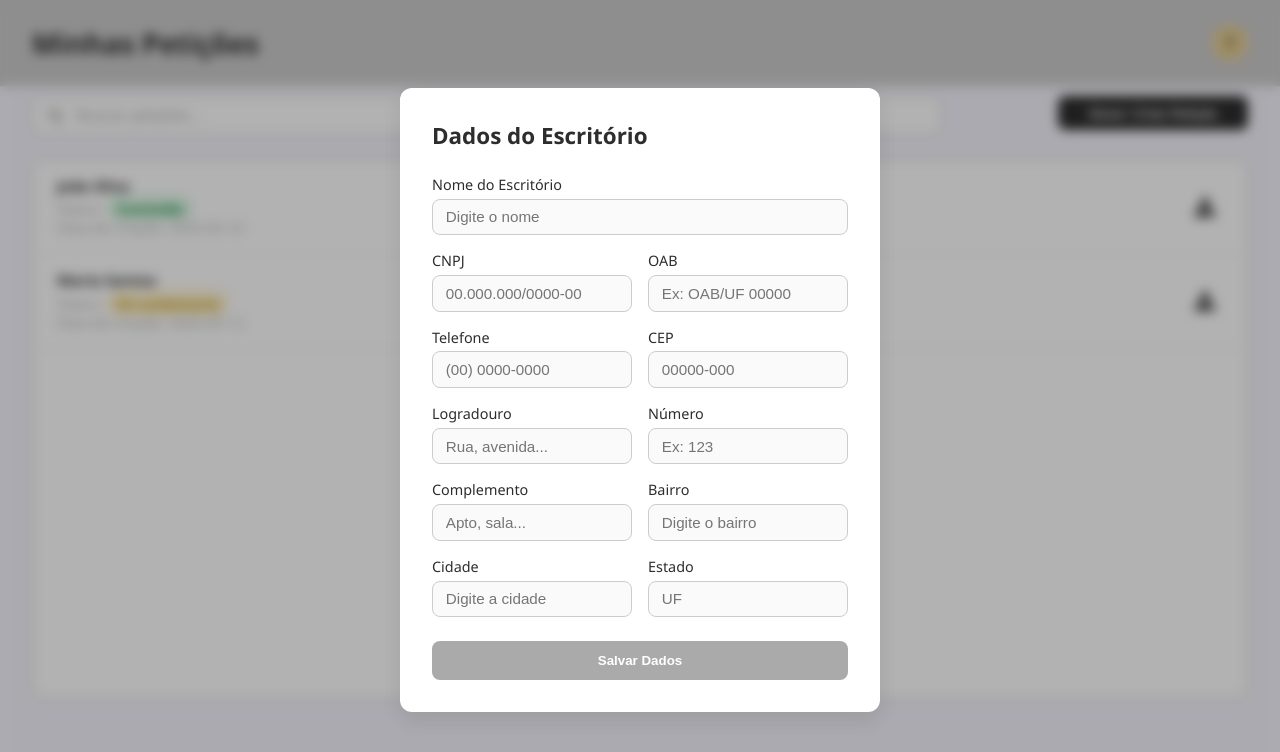
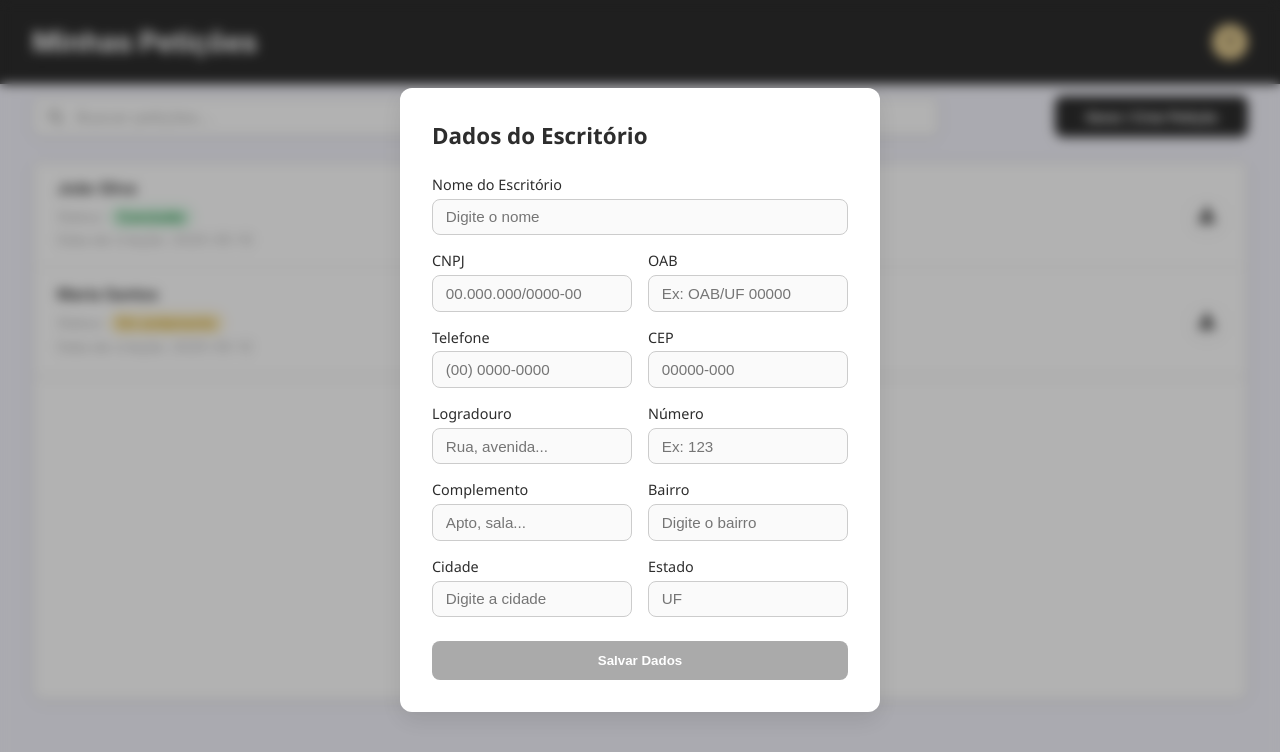
Before and after one commit to melissaoalves/LexIA, a React (Create React App) app in the folder frontend/: page /peticoes in a window 1280 px wide. Shown: the top 752 px of the page. Built offline with nearby package versions, Linux system fonts and the light colour scheme.

Commit message:
feat: updating petitions screen

```diff
--- a/frontend/src/pages/PeticoesStyles.js
+++ b/frontend/src/pages/PeticoesStyles.js
@@ -3,8 +3,9 @@ import { FaSearch } from "react-icons/fa";
 
 const colors = {
   background: "#f4f4fc",
-  textPrimary: "#2d2d2d",
+  textPrimary: "#ffffff",
   textSecondary: "#b0b0b0",
+  textTerciary: "#2d2d2d",
   border: "#cccccc",
   accent: "#2d2d2d",
   accentHover: "#e6ce92",
@@ -14,13 +15,17 @@ const colors = {
   marginTop: "#ffdfa1"
 };
 
+const defaultFont = `"Inter", "Segoe UI", Tahoma, Geneva, Verdana, sans-serif`;
+const shadow = `0 2px 8px rgba(0, 0, 0, 0.06)`;
+
 export const Container = styled.div`
   background: ${colors.background};
   min-height: 100vh;
   padding: 6rem 1rem 2rem 1rem;
-  font-family: "Segoe UI", Tahoma, Geneva, Verdana, sans-serif;
-  color: ${colors.textPrimary};
+  font-family: ${defaultFont};
+  color: ${colors.textTerciary};
   box-sizing: border-box;
+  box-shadow: ${shadow};
 `;
 
 export const Header = styled.div`
@@ -28,12 +33,13 @@ export const Header = styled.div`
   top: 0;
   left: 0;
   width: 100vw;
-  background-color: ${colors.border};
+  background-color: ${colors.accent};
   display: flex;
   justify-content: center;
   padding: 1.5rem 2rem;
   z-index: 1000;
-  box-sizing: border-box;
+  font-family: ${defaultFont};
+  box-shadow: ${shadow};
 `;
 
 export const HeaderContentWrapper = styled.div`
@@ -43,11 +49,15 @@ export const HeaderContentWrapper = styled.div`
   display: flex;
   justify-content: space-between;
   align-items: center;
+  font-family: ${defaultFont};
 `;
 
 export const Title = styled.h1`
   font-weight: 700;
   font-size: 1.75rem;
+  color: ${colors.textPrimary};
+  font-family: ${defaultFont};
+  box-shadow: ${shadow};
 
   @media (max-width: 600px) {
     font-size: 1.4rem;
@@ -58,12 +68,13 @@ export const CreateButton = styled.button`
   padding: 0.6rem 1.9rem;
   background-color: ${colors.accent};
   color: ${colors.tagText};
-  font-weight: 900;
+  font-weight: 700;
   border: none;
   border-radius: 8px;
   cursor: pointer;
   transition: background-color 0.3s ease;
-  height: 100%;
+  font-family: ${defaultFont};
+  box-shadow: ${shadow};
 
   &:hover {
     background-color: ${colors.accentHover};
@@ -84,11 +95,21 @@ export const PeticoesContainer = styled.div`
   overflow-y: auto;
   display: flex;
   flex-direction: column;
+  font-family: ${defaultFont};
+  box-shadow: ${shadow};
 
   @media (max-width: 600px) {
     height: auto;
   }
 `;
+
+export const PeticaoInfo = styled.div`
+  display: flex;
+  flex-direction: column;
+  gap: 0.4rem;
+  font-family: ${defaultFont};
+`;
+
 
 export const PeticaoCard = styled.div`
   display: flex;
@@ -97,7 +118,9 @@ export const PeticaoCard = styled.div`
   padding: 1rem 1.5rem;
   border-bottom: 1px solid rgba(0, 0, 0, 0.05);
   background-color: ${colors.lightGray};
-  width: 100%;
+  transition: background-color 0.2s ease;
+  font-family: ${defaultFont};
+  box-shadow: ${shadow};
 
   &:hover {
     background-color: rgba(224, 224, 224, 0.57);
@@ -110,26 +133,21 @@ export const PeticaoCard = styled.div`
   }
 `;
 
-export const PeticaoInfo = styled.div`
-  display: flex;
-  flex-direction: column;
-  gap: 0.2rem;
-`;
-
 export const ClienteNome = styled.span`
-  font-weight: bold;
-  font-size: 0.95rem;
+  font-weight: 600;
+  font-size: 1rem;
+  font-family: ${defaultFont};
 `;
 
 export const ClienteDetalhes = styled.span`
   font-size: 0.9rem;
   color: ${colors.textSecondary};
+  font-family: ${defaultFont};
+  line-height: 1.6; /* aumenta o espaçamento entre linhas */
 `;
 
 export const DownloadButton = styled.a`
   margin-left: auto;
-  padding-left: 2rem;
-  background: none;
   padding: 0.5rem;
   border-radius: 6px;
   text-decoration: none;
@@ -138,19 +156,11 @@ export const DownloadButton = styled.a`
   justify-content: center;
   color: ${colors.accent};
   transition: background-color 0.3s ease;
+  font-family: ${defaultFont};
+  box-shadow: ${shadow};
 
   &:hover {
     color: ${colors.accentHover};
-  }
-
-  svg {
-    width: 20px;
-    height: 20px;
-  }
-
-  @media (max-width: 600px) {
-    align-self: flex-end;
-    margin-left: 0;
   }
 `;
 
@@ -161,6 +171,7 @@ export const ModalBackdrop = styled.div`
   display: flex;
   justify-content: center;
   align-items: center;
+  font-family: ${defaultFont};
 `;
 
 export const ModalContent = styled.div`
@@ -171,9 +182,10 @@ export const ModalContent = styled.div`
   max-width: 90vw;
   max-height: 80vh;
   overflow-y: auto;
-  position: relative; /* Necessário para o botão de fechar */
+  position: relative;
+  font-family: ${defaultFont};
+  box-shadow: ${shadow};
 `;
-
 
 export const DragDropArea = styled.div`
   border: 2px dashed ${colors.border};
@@ -184,6 +196,8 @@ export const DragDropArea = styled.div`
   background-color: ${colors.lightGray};
   cursor: pointer;
   margin-bottom: 1rem;
+  font-family: ${defaultFont};
+  box-shadow: ${shadow};
 
   &.drag-over {
     background-color: ${colors.accentHover};
@@ -205,6 +219,8 @@ export const SubmitButton = styled.button`
   width: 100%;
   color: ${colors.tagText};
   margin-top: 1rem;
+  font-family: ${defaultFont};
+  box-shadow: ${shadow};
 
   &:hover {
     background-color: ${colors.accentHover};
@@ -220,6 +236,7 @@ export const FileList = styled.ul`
   list-style: none;
   padding: 0;
   margin: 0;
+  font-family: ${defaultFont};
 `;
 
 export const FileListItem = styled.li`
@@ -231,12 +248,15 @@ export const FileListItem = styled.li`
   margin-bottom: 0.5rem;
   border-radius: 8px;
   border: 1px solid ${colors.border};
+  font-family: ${defaultFont};
+  box-shadow: ${shadow};
 `;
 
 export const FileInfo = styled.div`
   display: flex;
   align-items: center;
   gap: 1rem;
+  font-family: ${defaultFont};
 `;
 
 export const FileThumbnail = styled.img`
@@ -249,15 +269,18 @@ export const FileThumbnail = styled.img`
 export const FileDetailsWrapper = styled.div`
   display: flex;
   flex-direction: column;
+  font-family: ${defaultFont};
 `;
 
 export const FileName = styled.span`
   font-weight: 600;
+  font-family: ${defaultFont};
 `;
 
 export const FileDetails = styled.span`
   font-size: 0.85rem;
   color: ${colors.textSecondary};
+  font-family: ${defaultFont};
 `;
 
 export const RemoveButton = styled.button`
@@ -266,9 +289,10 @@ export const RemoveButton = styled.button`
   cursor: pointer;
   padding: 0;
   margin-left: 1rem;
-  color: ${colors.textPrimary};
+  color: ${colors.textTerciary};
   display: flex;
   align-items: center;
+  font-family: ${defaultFont};
 
   &:hover {
     color: #b00020;
@@ -283,12 +307,14 @@ export const SearchWrapper = styled.div`
   gap: 1rem;
   width: 100%;
   margin-bottom: 1.5rem;
+  font-family: ${defaultFont};
 `;
 
 export const SearchInputWrapper = styled.div`
   position: relative;
   flex-grow: 1;
   min-width: 250px;
+  font-family: ${defaultFont};
 
   @media (max-width: 600px) {
     width: 100%;
@@ -305,7 +331,9 @@ export const SearchInput = styled.input`
   border-radius: 8px;
   outline: none;
   background-color: ${colors.lightGray};
-  color: ${colors.textPrimary};
+  color: ${colors.textTerciary};
+  font-family: ${defaultFont};
+  box-shadow: ${shadow};
 
   &::placeholder {
     color: ${colors.textSecondary};
@@ -332,6 +360,7 @@ export const StatusText = styled.span`
   border-radius: 999px;
   font-weight: 600;
   font-size: 0.85rem;
+  font-family: ${defaultFont};
 `;
 
 export const WrapperCentralizado = styled.div`
@@ -343,6 +372,7 @@ export const WrapperCentralizado = styled.div`
   margin: 0 auto;
   padding: 0 1rem;
   box-sizing: border-box;
+  font-family: ${defaultFont};
 `;
 
 export const TextAreaEditavel = styled.textarea`
@@ -354,7 +384,9 @@ export const TextAreaEditavel = styled.textarea`
   font-size: 1rem;
   resize: vertical;
   background-color: ${colors.lightGray};
-  color: ${colors.textPrimary};
+  color: ${colors.textTerciary};
+  font-family: ${defaultFont};
+  box-shadow: ${shadow};
 `;
 
 export const LoadingBar = styled.div`
@@ -365,6 +397,8 @@ export const LoadingBar = styled.div`
   border-radius: 8px;
   overflow: hidden;
   position: relative;
+  font-family: ${defaultFont};
+  box-shadow: ${shadow};
 
   &::after {
     content: "";
@@ -390,6 +424,7 @@ export const DadosModalOverlay = styled.div`
   justify-content: center;
   align-items: center;
   z-index: 9999;
+  font-family: ${defaultFont};
 `;
 
 export const DadosModalContent = styled.div`
@@ -400,16 +435,20 @@ export const DadosModalContent = styled.div`
   max-width: 700px;
   max-height: 90vh;
   overflow-y: auto;
+  font-family: ${defaultFont};
+  box-shadow: ${shadow};
 `;
 
 export const FormGroup = styled.div`
   margin-bottom: 1rem;
+  font-family: ${defaultFont};
 `;
 
 export const Label = styled.label`
   display: block;
   font-weight: 600;
   margin-bottom: 0.25rem;
+  font-family: ${defaultFont};
 `;
 
 export const Input = styled.input`
@@ -419,18 +458,22 @@ export const Input = styled.input`
   border-radius: 8px;
   font-size: 1rem;
   background: ${colors.lightGray};
-  color: ${colors.textPrimary};
+  color: ${colors.textTerciary};
+  font-family: ${defaultFont};
+  box-shadow: ${shadow};
 `;
 
 export const UsuarioWrapper = styled.div`
   display: flex;
   align-items: center;
   gap: 1rem;
+  font-family: ${defaultFont};
 `;
 
 export const NomeUsuario = styled.span`
   font-weight: 600;
   color: ${colors.textPrimary};
+  font-family: ${defaultFont};
 `;
 
 export const AvatarCirculo = styled.div`
@@ -444,11 +487,14 @@ export const AvatarCirculo = styled.div`
   color: ${colors.accent};
   font-weight: bold;
   text-transform: uppercase;
+  font-family: ${defaultFont};
+  box-shadow: ${shadow};
 `;
 
 export const AvatarMenuWrapper = styled.div`
   position: relative;
   cursor: pointer;
+  font-family: ${defaultFont};
 `;
 
 export const DropdownMenu = styled.ul`
@@ -461,13 +507,14 @@ export const DropdownMenu = styled.ul`
   list-style: none;
   padding: 0.5rem 0;
   margin: 0;
-  box-shadow: 0px 4px 10px rgba(0, 0, 0, 0.1);
+  box-shadow: ${shadow};
   z-index: 999;
+  font-family: ${defaultFont};
 
   li {
     padding: 0.6rem 1.2rem;
     font-size: 0.95rem;
-    color: ${colors.textPrimary};
+    color: ${colors.textTerciary};
     cursor: pointer;
 
     &:hover {
```
Also changed, not shown: frontend/public/index.html (line endings or trailing spaces).
